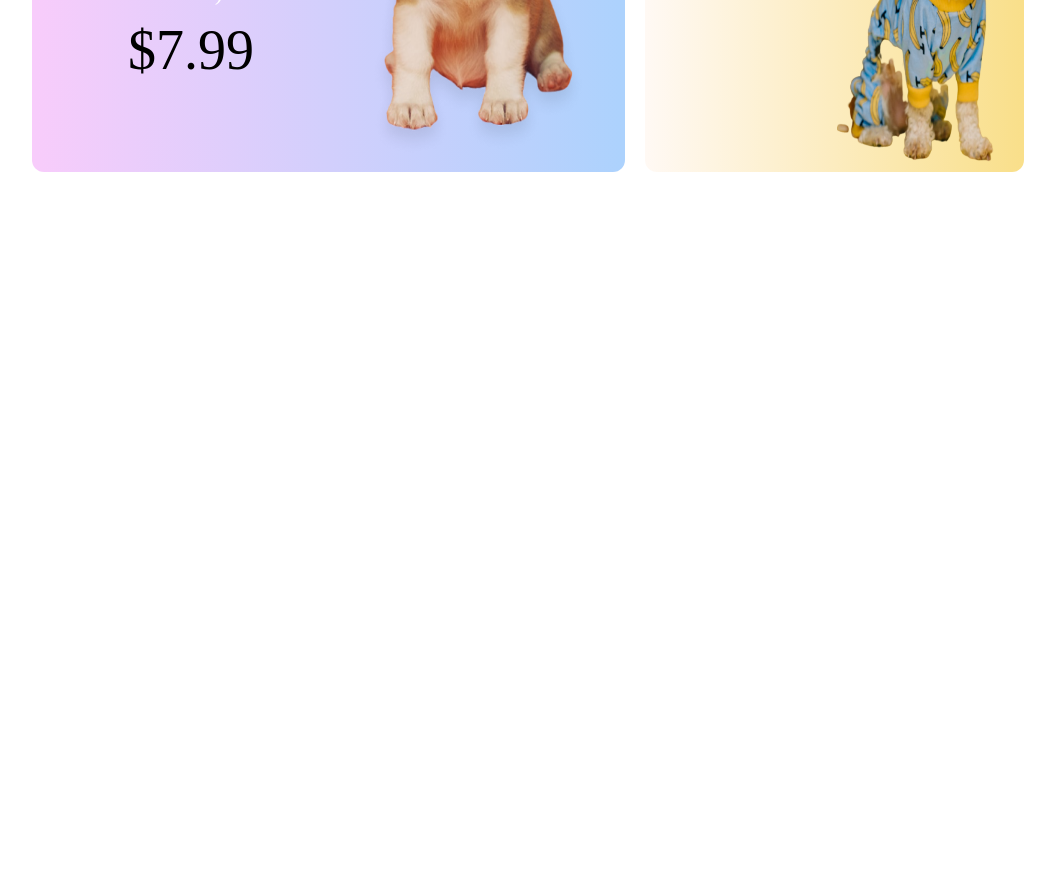
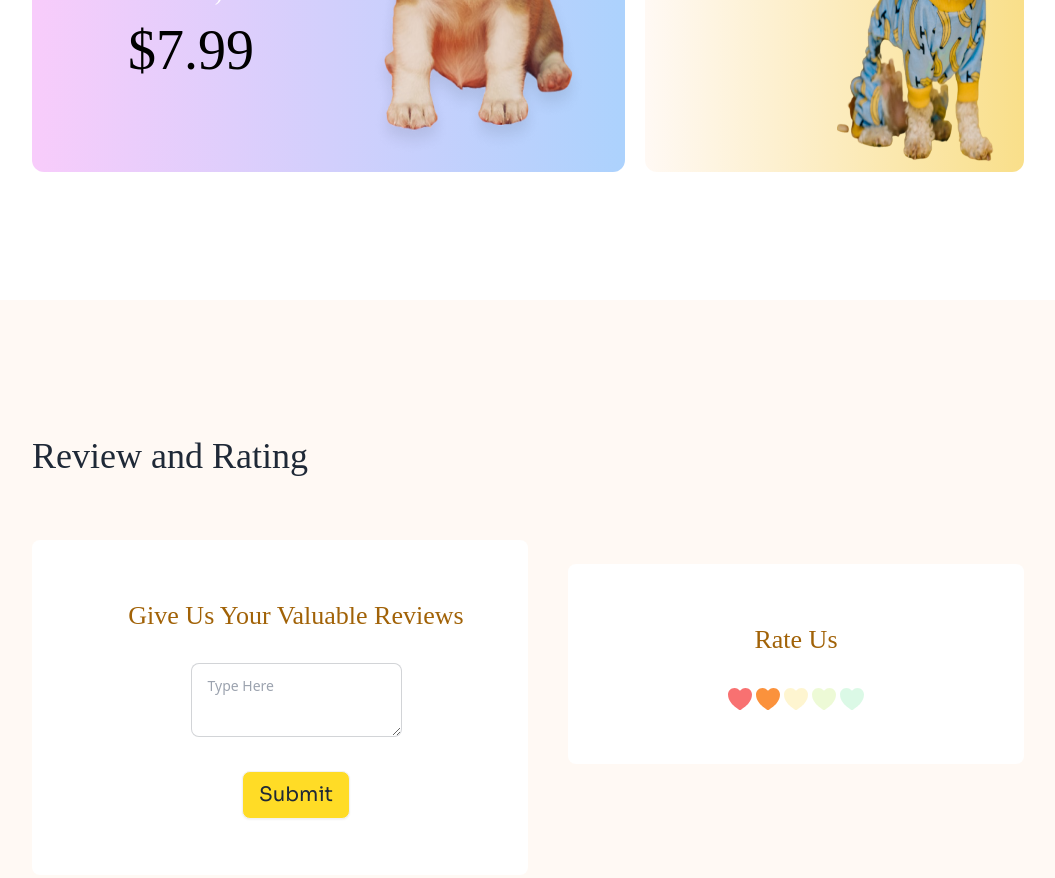
Before and after one commit to FozilatunNaherC231447/PH-B11-A3, a plain HTML site: page index.html in a window 1280 px wide. Shown: the part 2635-3513 px from the top of the page, without its empty margins (112-1167 px from the left). Before the commit the page ends 2935 px from the top, so only its background shows below. Drawn offline with nearby package versions, Linux system fonts and the light colour scheme; a web font is replaced by a local one.

Commit message:
Added new section

```diff
--- a/index.html
+++ b/index.html
@@ -314,6 +314,29 @@
             </div>
           </div>
         </section>
+        <!--Section-4-->
+        <section class="items-center lg:px-36 lg:py-4 px-5 py-3 lg:pt-24 lg:pb-32 bg-[#FFF9F4]">
+          <h1 class="lg:text-4xl text-2xl font-normal pb-6 font-Adlam lg:pb-16 pt-10">Review and Rating</h1>
+          <div class="grid lg:grid-cols-2 grid-cols-1 lg:space-x-10 space-y-6">
+            <div class="bg-white lg:items-center lg:rounded-lg lg:justify-items-center lg:py-14 lg:space-y-7  py-10 pl-8 space-y-3">
+              <h1 class="text-yellow-700 lg:text-[26px] text-[22.31px] font-normal font-Adlam ">Give Us Your Valuable Reviews </h1>
+              <div>
+                <textarea class="textarea textarea-bordered" placeholder="Type Here"></textarea>
+              </div>
+              <button class="btn bg-[#ffdc26] text-xl font-Sora font-normal ">Submit</button>
+            </div>
+            <div class="bg-white lg:items-center lg:rounded-lg lg:justify-items-center lg:py-14 lg:space-y-7  py-5 space-y-3 justify-items-center lg:h-[200px]">
+              <h1 class="text-yellow-700 lg:text-[26px] text-[22.31px] font-normal font-Adlam ">Rate Us</h1>
+              <div class="rating gap-1">
+                <input type="radio" name="rating-3" class="mask mask-heart bg-red-400" />
+                <input type="radio" name="rating-3" class="mask mask-heart bg-orange-400" checked="checked" />
+                <input type="radio" name="rating-3" class="mask mask-heart bg-yellow-400" />
+                <input type="radio" name="rating-3" class="mask mask-heart bg-lime-400" />
+                <input type="radio" name="rating-3" class="mask mask-heart bg-green-400" />
+            </div>
+            </div>
+          </div>
+        </section>
     </main>
     <!--Footer Section-->
     <footer>
```
